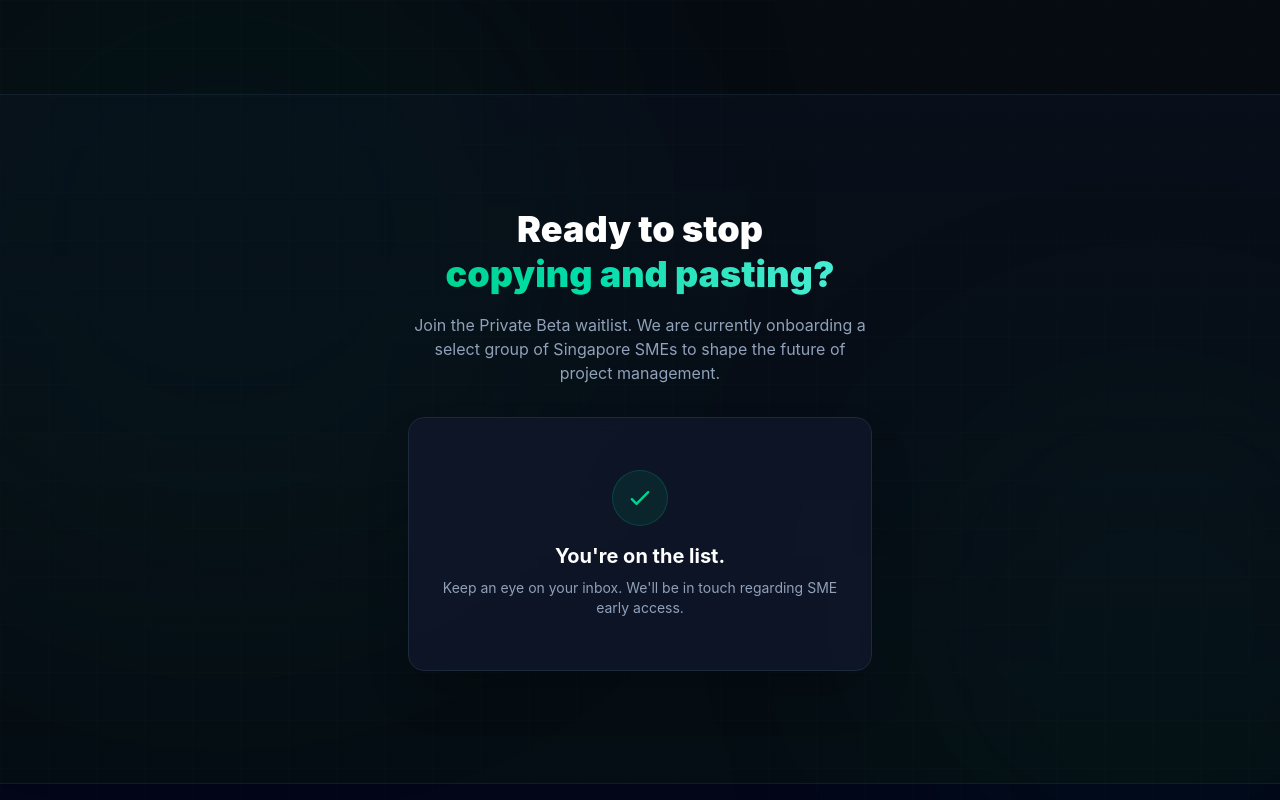
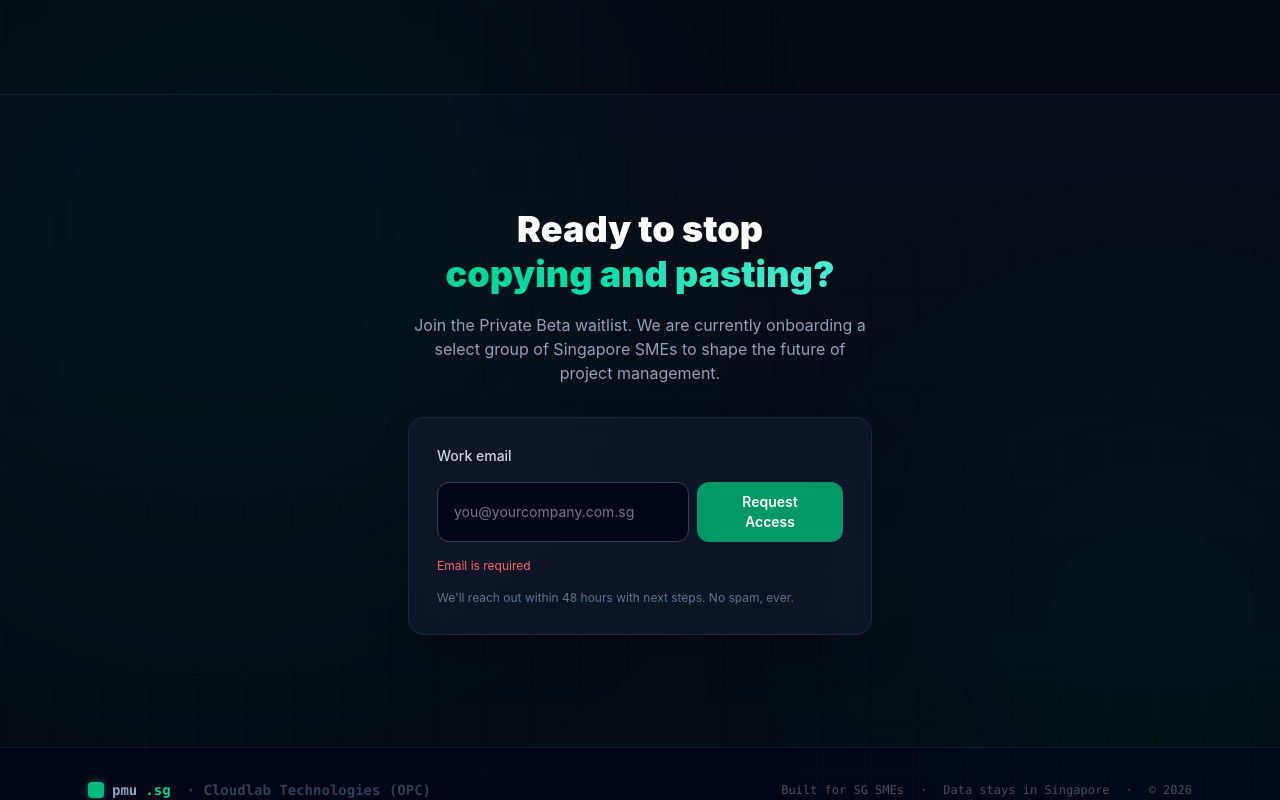
Before and after one commit to pmu-sg-core/pmu-sg-core, a Next.js app: page /waitlist in a window 1280 px wide. Both pictures are taken after a click on the button "Request Access". Shown: the part 3033-3833 px from the top of the page. Built offline with nearby package versions, Linux system fonts and the light colour scheme; no server answers.

Commit message:
added mailerlite api key

```diff
--- /dev/null
+++ b/src/app/api/waitlist/route.ts
@@ -0,0 +1,29 @@
+import { NextRequest, NextResponse } from 'next/server';
+
+export async function POST(req: NextRequest) {
+  const { email } = await req.json();
+
+  if (!email) {
+    return NextResponse.json({ error: 'Email is required' }, { status: 400 });
+  }
+
+  const res = await fetch('https://connect.mailerlite.com/api/subscribers', {
+    method: 'POST',
+    headers: {
+      'Content-Type': 'application/json',
+      'Authorization': `Bearer ${process.env.MAILERLITE_API_KEY}`,
+    },
+    body: JSON.stringify({
+      email,
+      groups: ['SG_SME_WAITLIST'],
+      status: 'active',
+    }),
+  });
+
+  if (!res.ok) {
+    const error = await res.json();
+    return NextResponse.json({ error: error.message ?? 'Failed to subscribe' }, { status: res.status });
+  }
+
+  return NextResponse.json({ success: true });
+}
--- a/src/app/waitlist/page.tsx
+++ b/src/app/waitlist/page.tsx
@@ -114,10 +114,30 @@ export default function WaitlistPage() {
     return () => window.removeEventListener('scroll', handler);
   }, []);
 
-  const handleSubmit = (e: React.FormEvent) => {
+  const [error, setError] = useState('');
+  const [loading, setLoading] = useState(false);
+
+  const handleSubmit = async (e: React.SyntheticEvent) => {
     e.preventDefault();
-    console.log('Submitting email:', email);
-    setSubmitted(true);
+    setLoading(true);
+    setError('');
+    try {
+      const res = await fetch('/api/waitlist', {
+        method: 'POST',
+        headers: { 'Content-Type': 'application/json' },
+        body: JSON.stringify({ email }),
+      });
+      if (!res.ok) {
+        const data = await res.json();
+        setError(data.error ?? 'Something went wrong. Please try again.');
+      } else {
+        setSubmitted(true);
+      }
+    } catch {
+      setError('Network error. Please try again.');
+    } finally {
+      setLoading(false);
+    }
   };
 
   return (
@@ -422,17 +442,21 @@ export default function WaitlistPage() {
                       required
                       value={email}
                       onChange={(e) => setEmail(e.target.value)}
-                      onKeyDown={(e) => e.key === 'Enter' && email && handleSubmit(e as unknown as React.FormEvent)}
+                      onKeyDown={(e) => e.key === 'Enter' && email && handleSubmit(e)}
                       placeholder="you@yourcompany.com.sg"
                       className="flex-1 bg-slate-950 border border-slate-700 rounded-xl px-4 py-2.5 text-sm focus:outline-none focus:border-emerald-500 focus:ring-1 focus:ring-emerald-500 transition-all"
                     />
                     <button
                       onClick={handleSubmit}
-                      className="bg-emerald-600 hover:bg-emerald-500 text-white px-5 py-2.5 rounded-xl text-sm font-semibold transition-all hover:shadow-[0_0_20px_rgba(16,185,129,0.35)]"
+                      disabled={loading}
+                      className="bg-emerald-600 hover:bg-emerald-500 disabled:opacity-60 disabled:cursor-not-allowed text-white px-5 py-2.5 rounded-xl text-sm font-semibold transition-all hover:shadow-[0_0_20px_rgba(16,185,129,0.35)]"
                     >
-                      Request Access
+                      {loading ? 'Submitting...' : 'Request Access'}
                     </button>
                   </div>
+                  {error && (
+                    <p className="text-xs text-red-400 text-left">{error}</p>
+                  )}
                   <p className="text-xs text-slate-500 text-left">
                     We&apos;ll reach out within 48 hours with next steps. No spam, ever.
                   </p>
```
